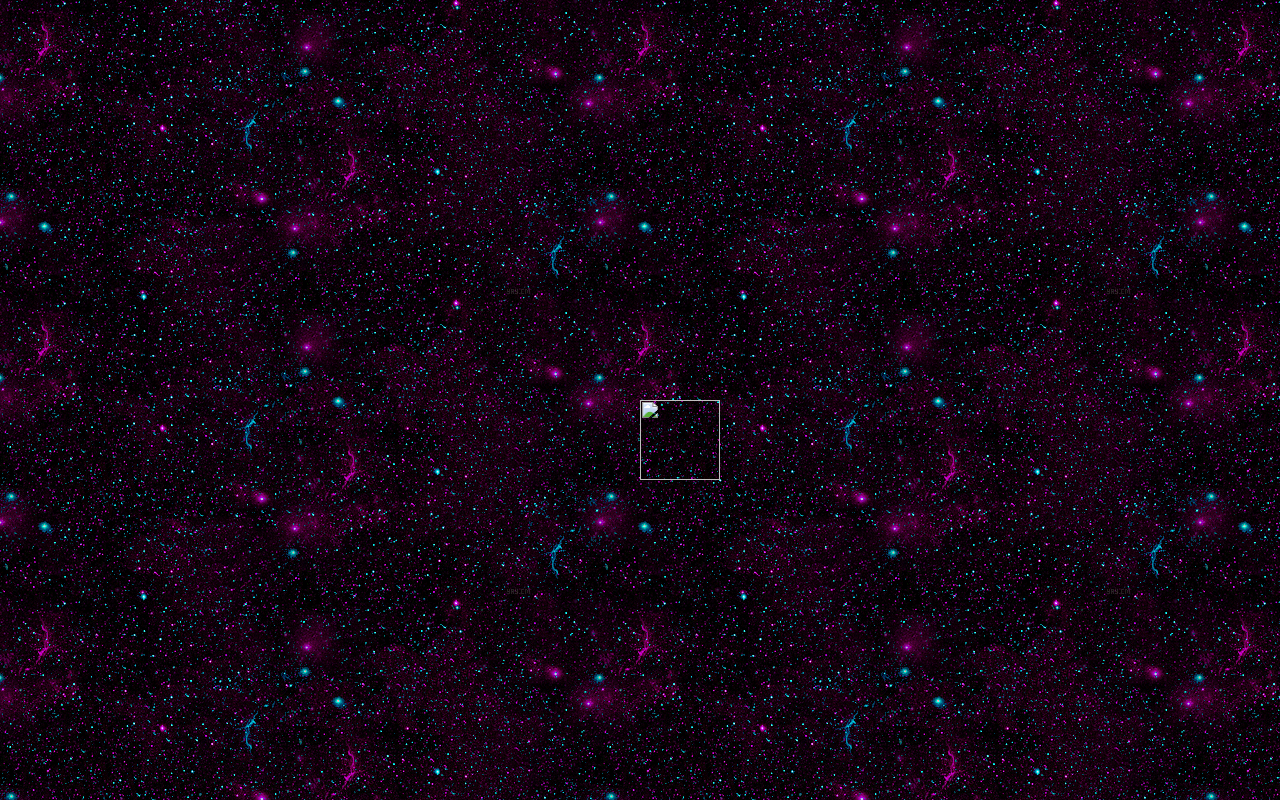
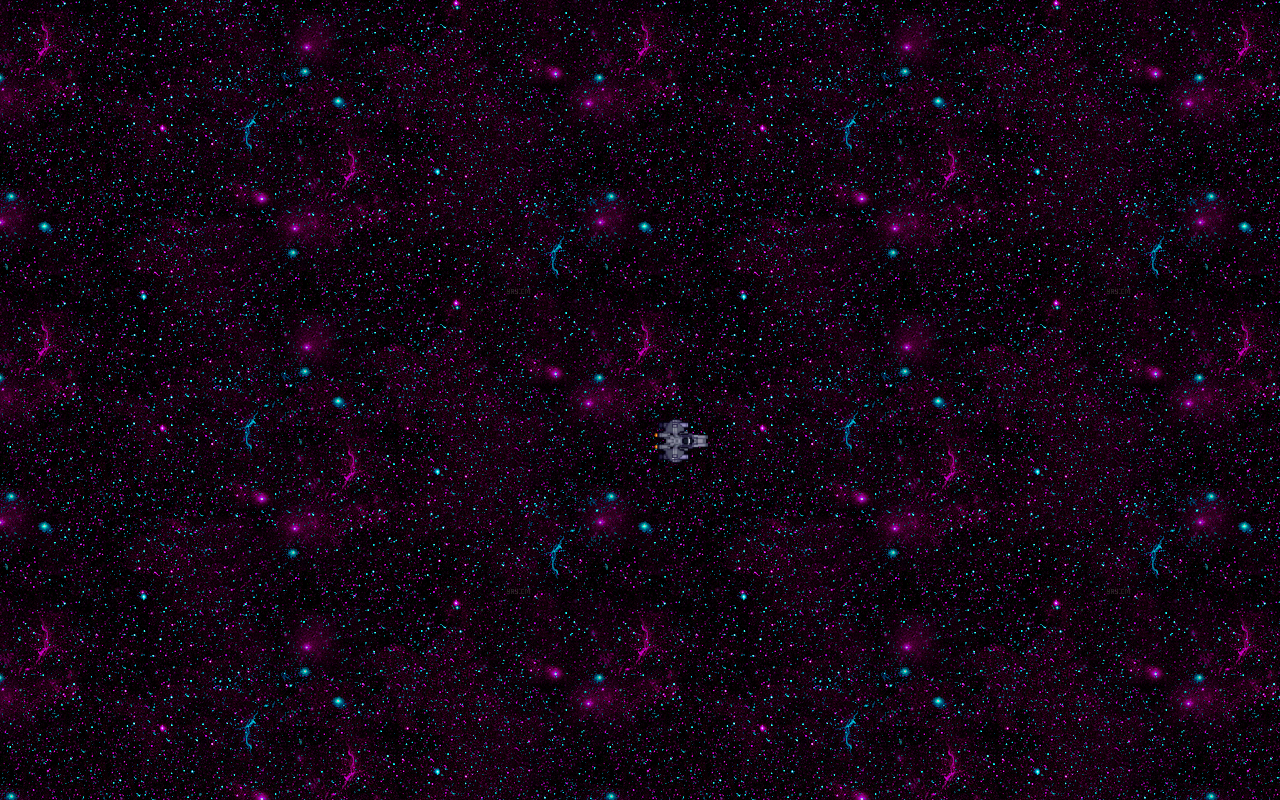
Before and after one commit to Jurimeu/Gameofexadm.github.io, a plain HTML site: page index.html in a window 1280 px wide. Drawn offline with Linux system fonts and the light colour scheme; files whose address does not match are found by name.

Commit message:
Update index.html

```diff
--- a/index.html
+++ b/index.html
@@ -22,7 +22,7 @@
     <button id="btnJogar" class="btnJogar">Jogar</button>
 </div>
 
-<img id="naveJog"  class="naveJog"   src="nave.gif" alt="">
+<img id="naveJog"  class="naveJog"   src="imagens/nave.gif" alt="">
 
 </body>
 </html>
```
